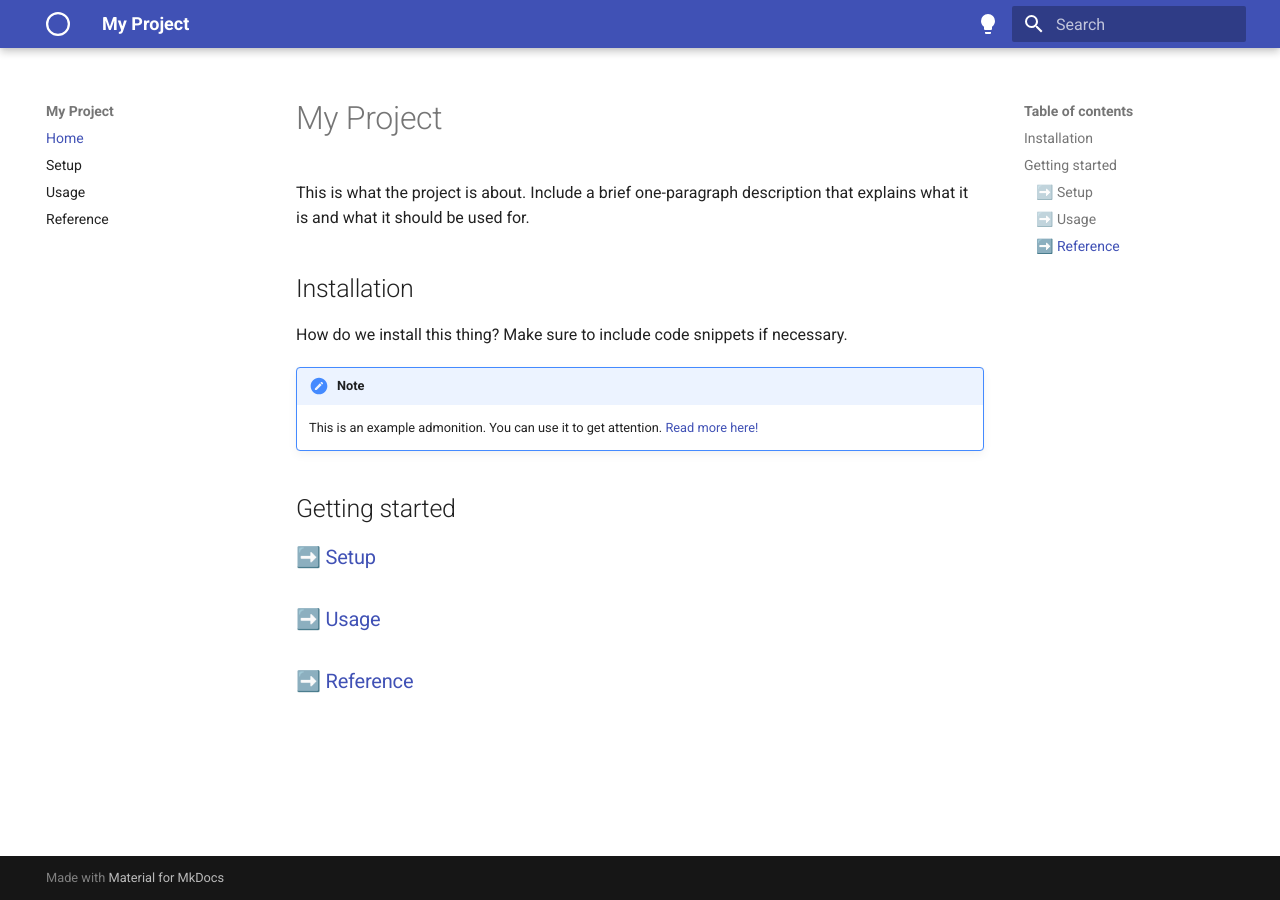
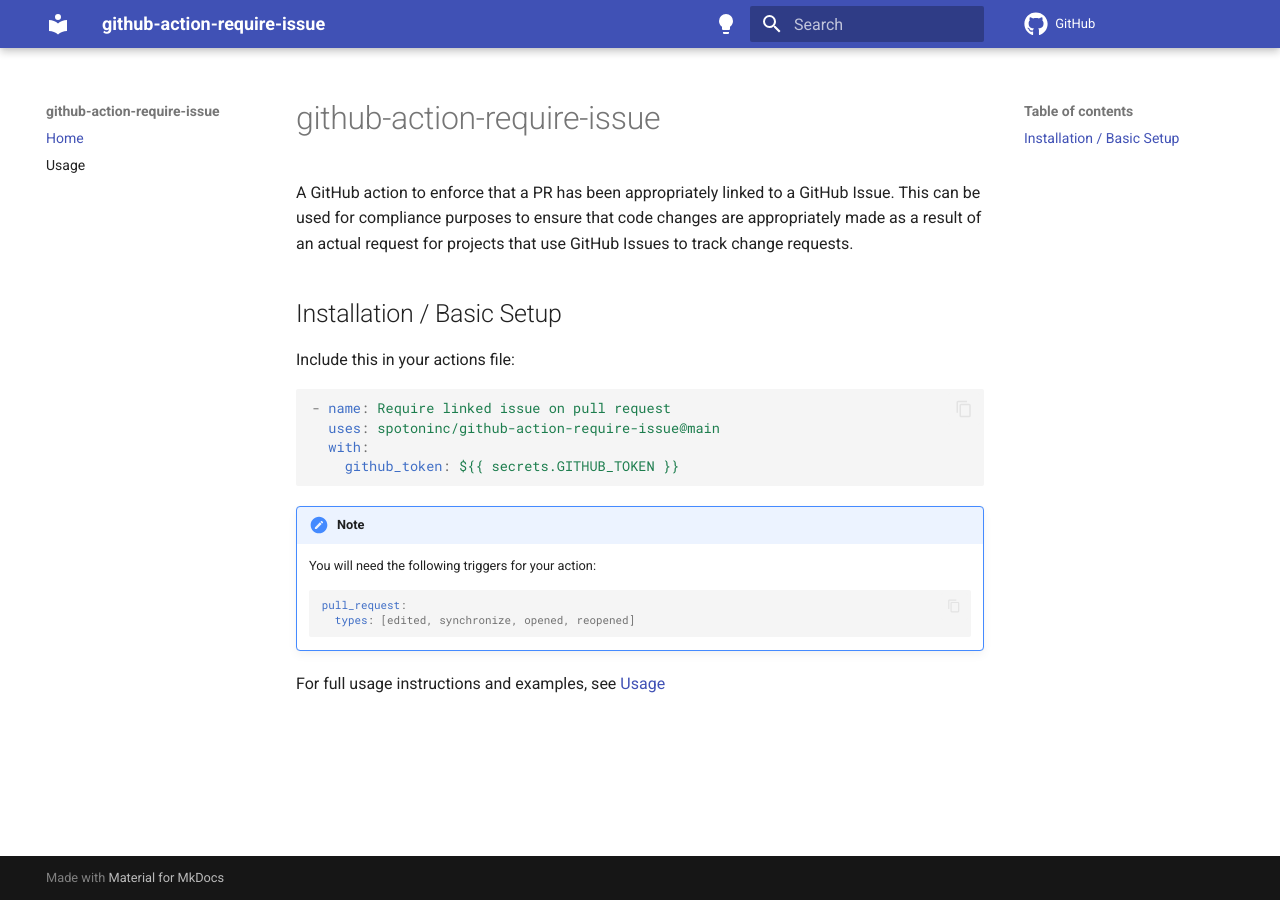
Before and after one commit to SpotOnInc/github-action-require-issue, an MkDocs documentation site: the page built from docs/index.md, in a window 1280 px wide. Built offline with MkDocs 1.6.1 and Material for MkDocs 9.7.7, drawn with Linux system fonts in a browser that asks for light colours; comment, search, counter and statistics services are not loaded.

Commit message:
initial version: 0.1.0

````diff
--- a/docs/index.md
+++ b/docs/index.md
@@ -1,17 +1,30 @@
-# My Project
+# github-action-require-issue
 
-This is what the project is about. Include a brief one-paragraph description that explains what it is and what it should be used for.
+A GitHub action to enforce that a PR has been appropriately linked to a GitHub Issue.
+This can be used for compliance purposes to ensure that code changes are appropriately
+made as a result of an actual request for projects that use GitHub Issues to track
+change requests.
 
-## Installation
+## Installation / Basic Setup
 
-How do we install this thing? Make sure to include code snippets if necessary.
+Include this in your actions file:
+```yaml
+- name: Require linked issue on pull request
+  uses: spotoninc/github-action-require-issue@main
+  with:
+    github_token: ${{ secrets.GITHUB_TOKEN }}
+```
+
 
 !!! note
 
-    This is an example admonition. You can use it to get attention. [Read more here!](https://squidfunk.github.io/mkdocs-material/reference/admonitions/)
+    You will need the following triggers for your action:
+    ```yaml
+    pull_request:
+      types: [edited, synchronize, opened, reopened]
+    ```
 
-## Getting started
+For full usage instructions and examples, see [Usage][usage]
 
-### [➡️ Setup](setup.md)
-### [➡️ Usage](usage.md)
-### [➡️ Reference](reference.md)
+<!-- links -->
+[usage]: usage.md
--- a/mkdocs.yml
+++ b/mkdocs.yml
@@ -1,12 +1,10 @@
-site_name: "My Project"
+site_name: "github-action-require-issue"
 docs_dir: "docs"
 #site_url: https://example.com/
-#repo_url: "https://github.com/SpotOnInc/my_project"
+repo_url: "https://github.com/SpotOnInc/github-action-require-issue"
 nav:
-    - Home: index.md
-    - Setup: setup.md
-    - Usage: usage.md
-    - Reference: reference.md
+  - Home: index.md
+  - Usage: usage.md
 dev_addr: 127.0.0.1:8383
 
 extra_css:
@@ -15,7 +13,7 @@
 theme:
   name: material
   icon:
-    logo: fontawesome/regular/circle
+    logo: octicons/issue-tracked-in-16
     repo: fontawesome/brands/github
 
   palette:
@@ -30,6 +28,16 @@
       toggle:
         icon: material/lightbulb-outline
         name: Switch to light mode
+
+  features:
+    # Back to top button
+    - navigation.top
+    # Use instant loading for internal links
+    - navigation.instant
+    # https://squidfunk.github.io/mkdocs-material/reference/code-blocks/#code-annotations
+    - content.code.annotate
+    # Enable copy-to-clipboard button
+    - content.code.copy
 
 markdown_extensions:
   - attr_list
````
Also changed, not shown: README.md (+8 -3 lines), action.yml (added, +10 -0 lines), docs/reference.md (deleted, +0 -1 lines), docs/setup.md (deleted, +0 -3 lines), docs/usage.md (+34 -1 lines), package.json (added, +35 -0 lines), 3 other files.
